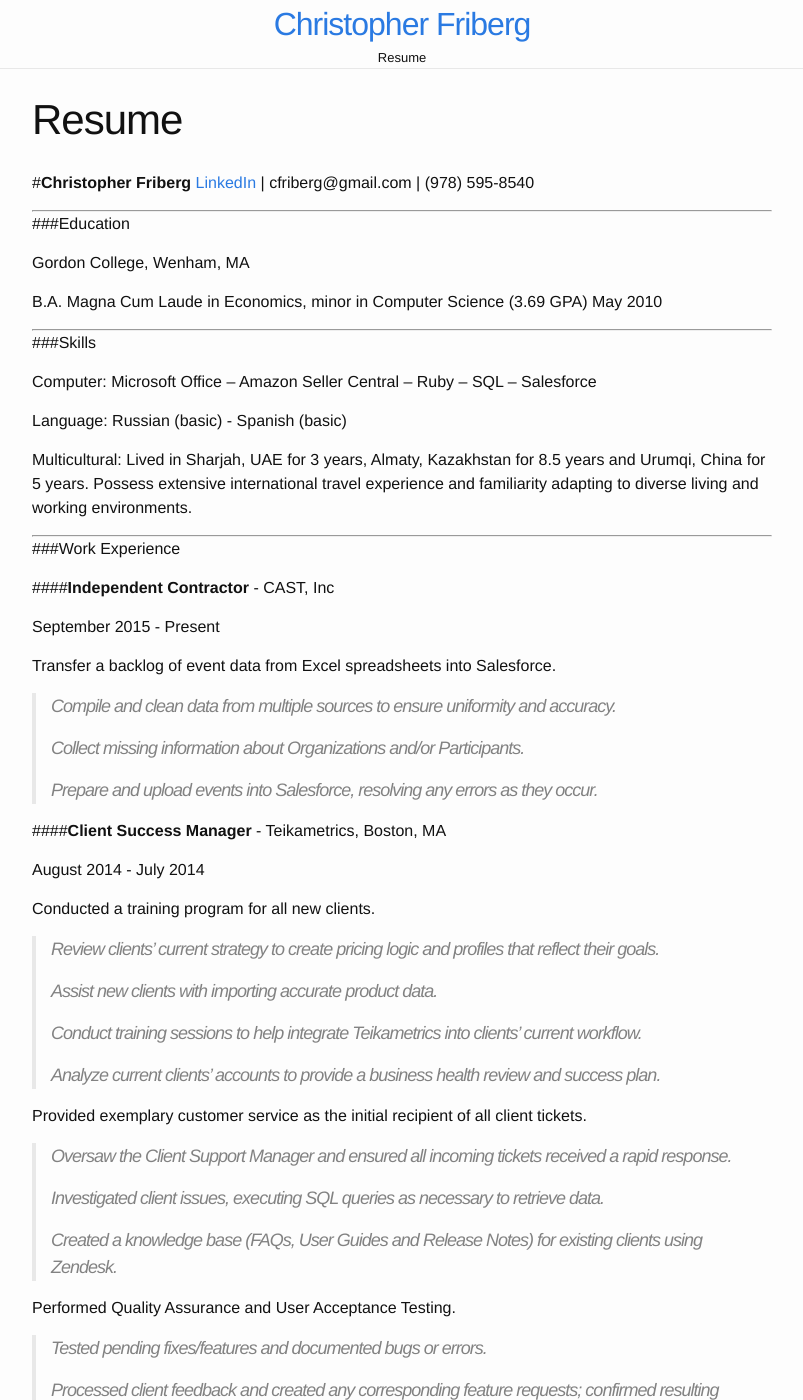
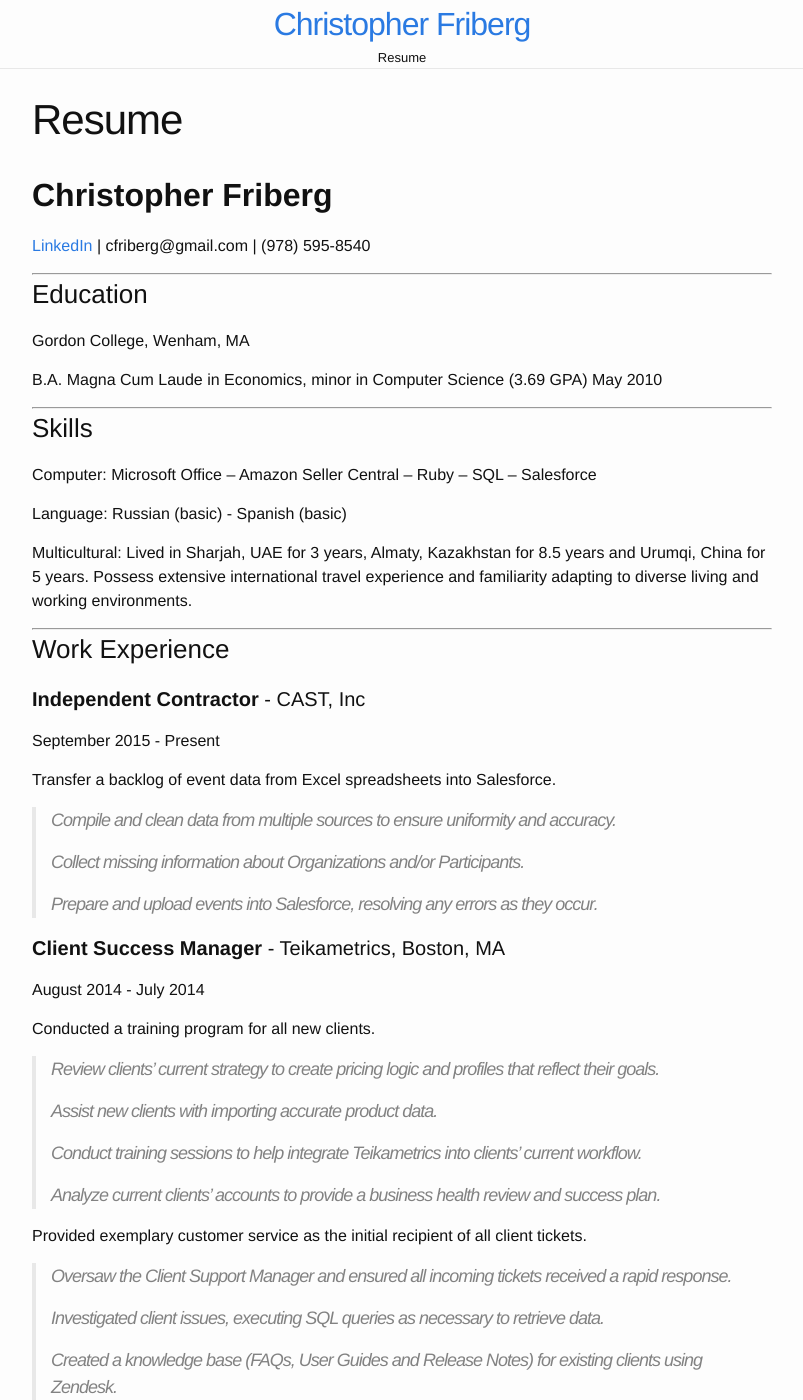
Before and after one commit to christopherfriberg/christopherfriberg, a Jekyll site: the page built from _pages/resume.md, in a window 1280 px wide and 1400 px high. Shown: the whole window, without its empty margins (238-1041 px from the left). Built offline with Jekyll 4.4.1, drawn with Linux system fonts in a browser that asks for light colours.

Commit message:
Fix formatting

```diff
--- a/_pages/resume.md
+++ b/_pages/resume.md
@@ -4,12 +4,13 @@
 permalink: /resume/
 ---
 
-#**Christopher Friberg**
+## **Christopher Friberg**
 [LinkedIn] [linkedin] | cfriberg@gmail.com | (978) 595-8540
+
 
 *****
 
-###Education
+### Education
 
 Gordon College, Wenham, MA
 
@@ -18,7 +19,7 @@
 
 *****
 
-###Skills
+### Skills
 
 Computer: Microsoft Office – Amazon Seller Central – Ruby – SQL – Salesforce
 
@@ -28,9 +29,9 @@
 
 *****
 
-###Work Experience
+### Work Experience
 
-####**Independent Contractor** - CAST, Inc
+#### **Independent Contractor** - CAST, Inc
 
 September 2015 - Present
 
@@ -42,7 +43,7 @@
 >
 > Prepare and upload events into Salesforce, resolving any errors as they occur.
 
-####**Client Success Manager** - Teikametrics, Boston, MA
+#### **Client Success Manager** - Teikametrics, Boston, MA
 
 August 2014 - July 2014
 
@@ -71,7 +72,7 @@
 >Processed client feedback and created any corresponding feature requests; confirmed resulting features addressed the clients’ needs.
 
 
-####**Catalog Manager & Data Analyst** - AgentRetail, Quincy, MA
+#### **Catalog Manager & Data Analyst** - AgentRetail, Quincy, MA
 
 October 2011 - August 2014
 
@@ -92,7 +93,7 @@
 >Evaluated closeout lists to find potential take-all opportunities.
 
 
-####**Student Manager & Inventory Manager** - Gordon College Dining Services, Wenham, MA
+#### **Student Manager & Inventory Manager** - Gordon College Dining Services, Wenham, MA
 
 January 2008 - May 2010
 
```
